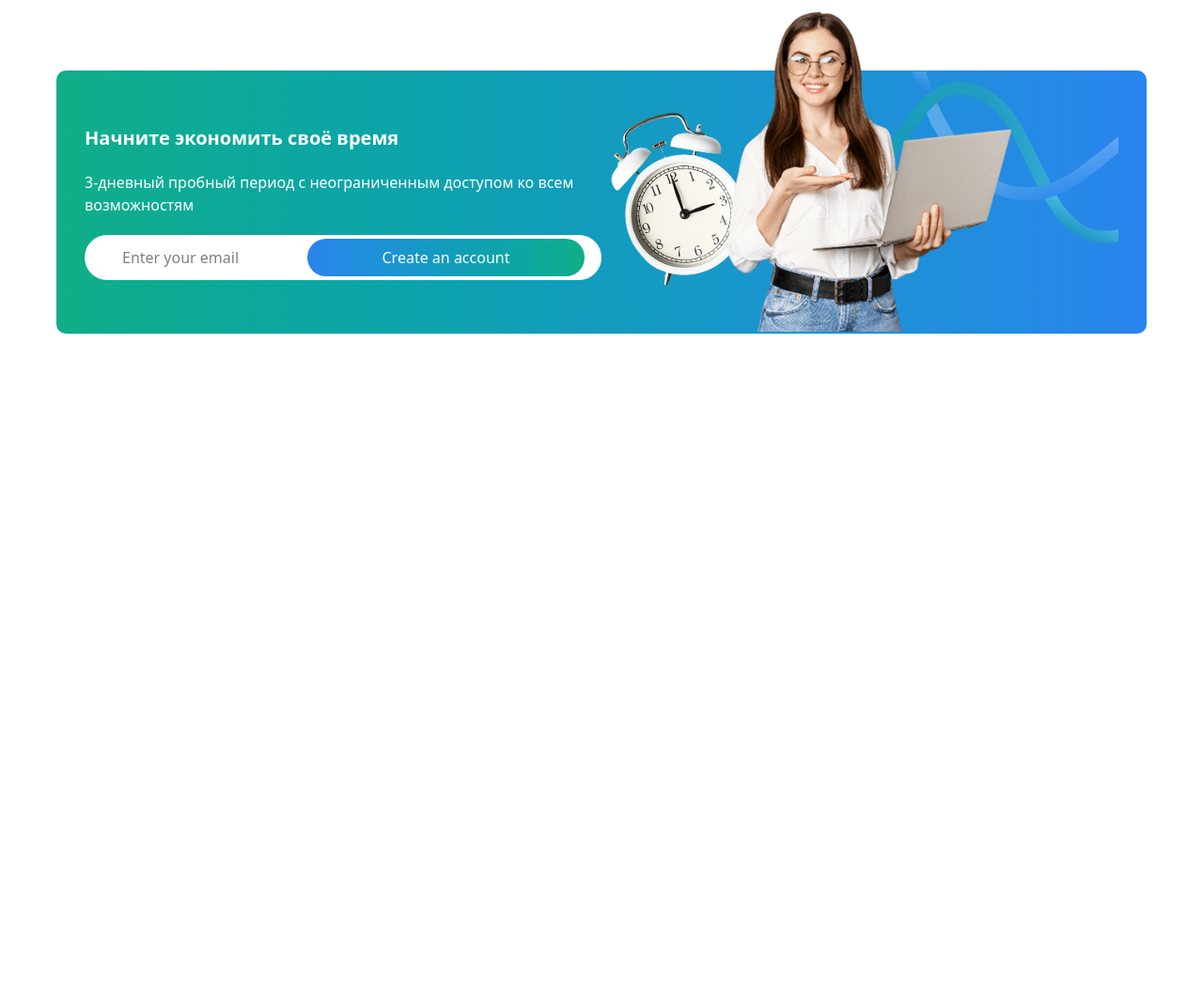
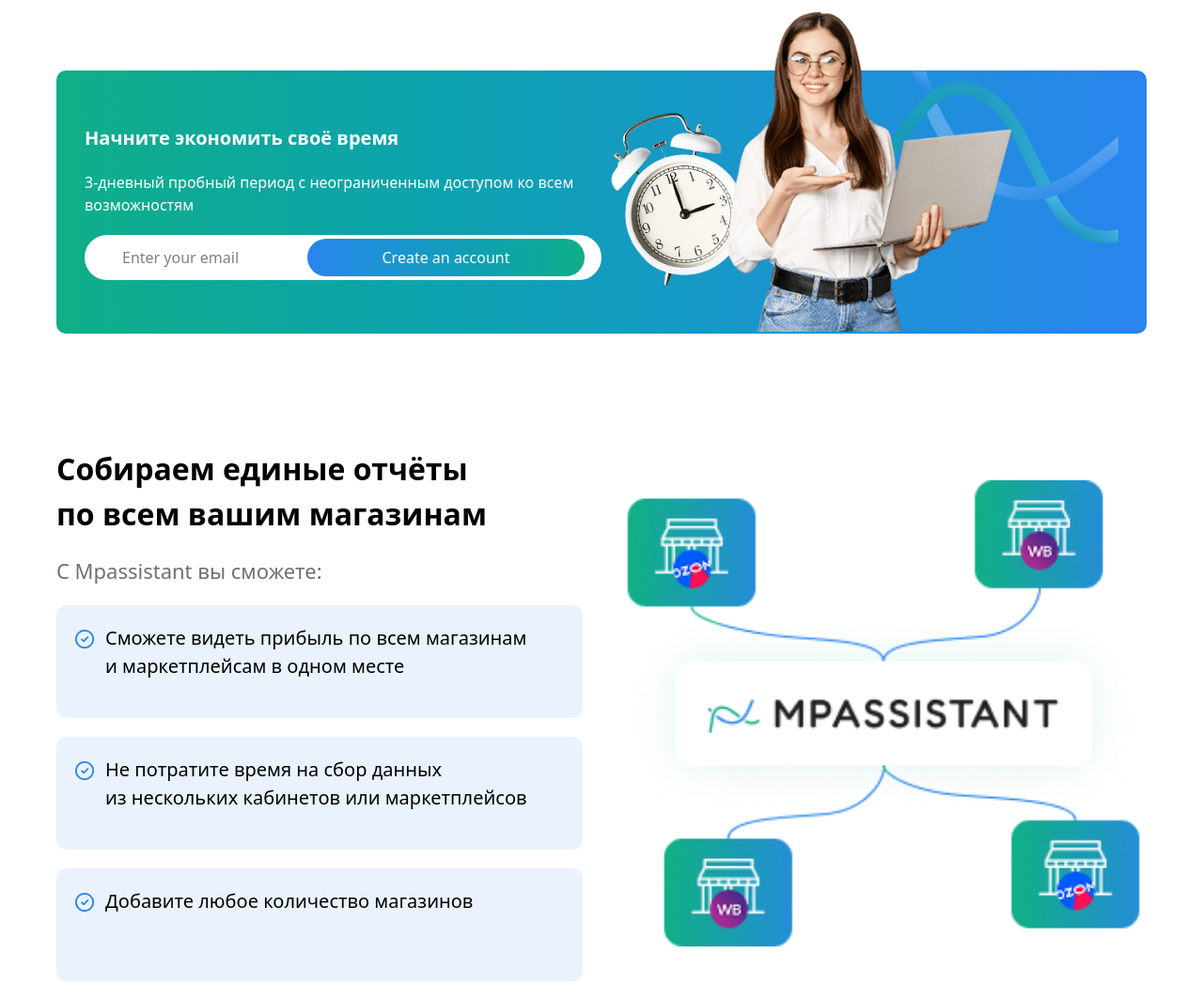
Before and after one commit to MuhammadRahmatulloev/Mpassistant, a website: page index.html in a window 1280 px wide. Shown: the part 1901-2965 px from the top of the page at 94% size. Before the commit the page ends 2276 px from the top, so only its background shows below. Drawn offline with Linux system fonts and the light colour scheme.

Commit message:
Собираем единые отчёты-section created

```diff
--- a/index.html
+++ b/index.html
@@ -170,6 +170,28 @@
                 </div>
             </div>
         </section>
+        <section class="max-w-300 m-auto mt-20 p-5 flex flex-col gap-10 lg:flex-row lg:items-center">
+            <div class="flex flex-col gap-5 lg:w-[50%]">
+                <h1 class="font-bold text-[24px] lg:text-[32px]">Собираем единые отчёты по всем вашим магазинам</h1>
+                <p class="text-[18px] text-[#707070] lg:text-[22px]">C Mpassistant вы сможете:</p>
+                <div class="flex flex-col gap-5">
+                    <div class="w-full h-30 bg-[#EAF3FD] rounded-[10px] p-5 flex items-start gap-3">
+                        <img class="relative top-1.5" src="./src/images/galochka.png" alt="">
+                        <p class="text-[16px] lg:text-[20px]">Сможете видеть прибыль по всем магазинам и маркетплейсам в одном месте</p>
+                    </div>
+                    <div class="w-full h-30 bg-[#EAF3FD] rounded-[10px] p-5 flex items-start gap-3">
+                        <img class="relative top-1.5" src="./src/images/galochka.png" alt="">
+                        <p class="text-[16px] lg:text-[20px]">Не потратите время на сбор данных из нескольких кабинетов или маркетплейсов</p>
+                    </div>
+                    <div class="w-full h-30 bg-[#EAF3FD] rounded-[10px] p-5 flex items-start gap-3">
+                        <img class="relative top-1.5" src="./src/images/galochka.png" alt="">
+                        <p class="text-[16px] lg:text-[20px]">Добавите любое количество магазинов</p>
+                    </div>
+                </div>
+            </div>
+            <img class="lg:hidden" src="./src/images/mp2.png" alt="">
+            <img class="hidden lg:flex w-[50%]" src="./src/images/mp2.png" alt="">
+        </section>
     </main>
 </body>
 </html>
```
Also changed, not shown: src/images/galochka.png (added), src/images/mp1.png (added), src/images/mp2.png (added), src/output.css.
